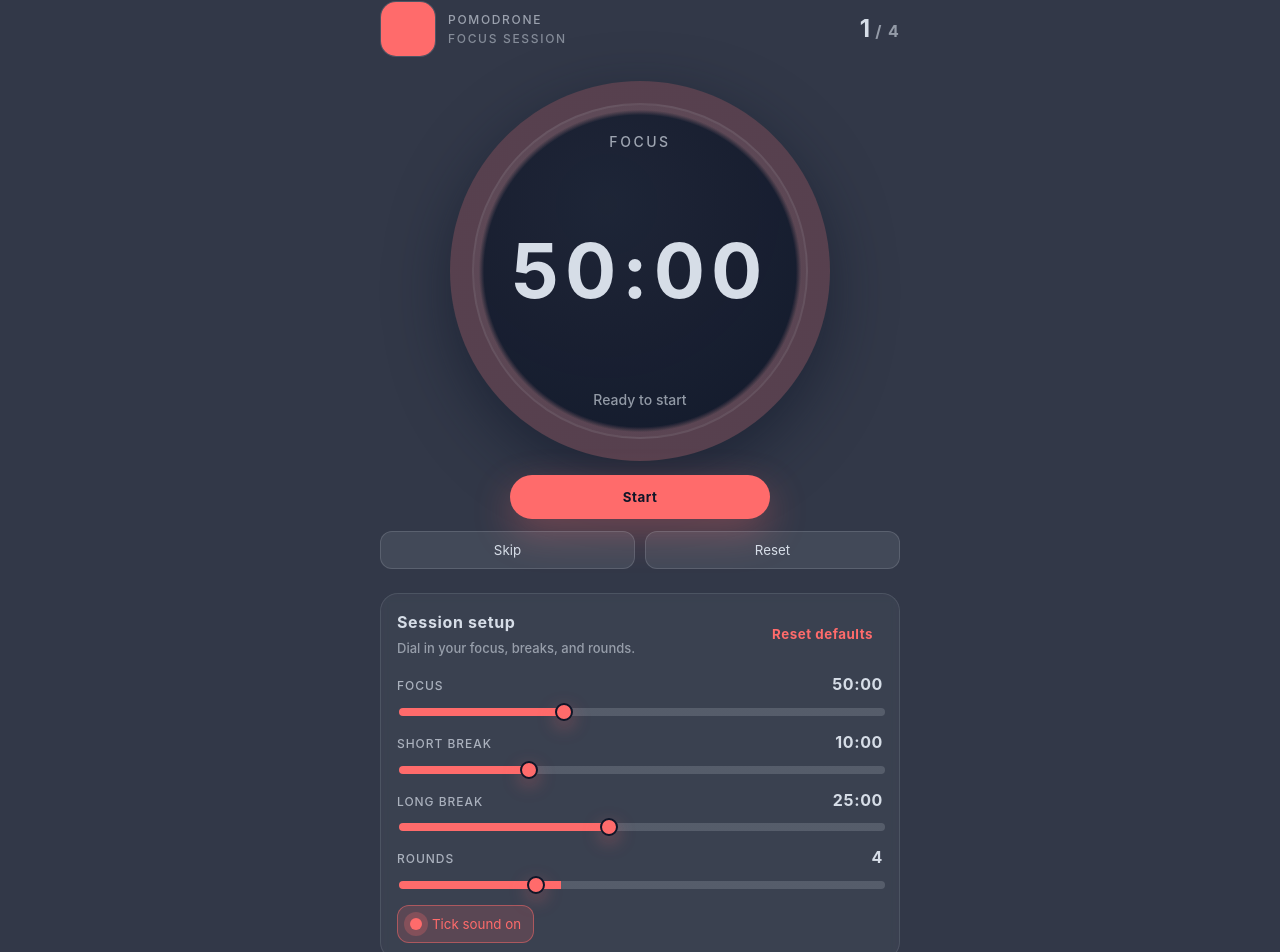
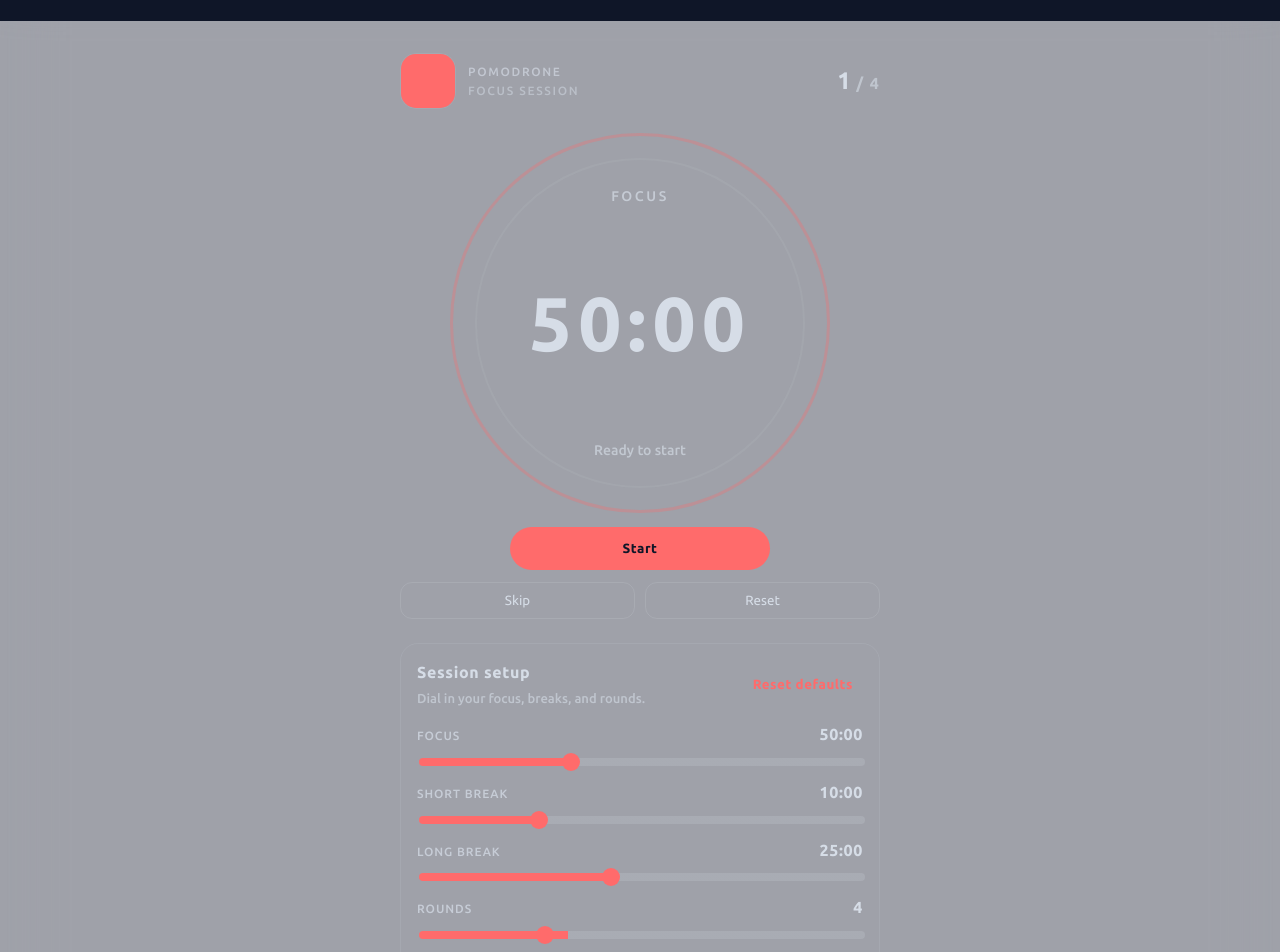
Before and after one commit to the-gauss/pomodrone, a React (Vite) app in the folder app/: page / in a window 1280 px wide. Shown: the part 31-983 px from the top of the page. Built offline with nearby package versions, Linux system fonts and the light colour scheme.

Commit message:
feat: Implement custom window transparency and blur effects, replacing Electron's native vibrancy.

```diff
--- a/app/index.html
+++ b/app/index.html
@@ -1,19 +1,19 @@
 <!doctype html>
 <html lang="en">
+
 <head>
   <meta charset="UTF-8" />
   <link rel="icon" type="image/jpeg" href="/logo-placeholder.jpg" />
   <link rel="preconnect" href="https://fonts.googleapis.com" />
   <link rel="preconnect" href="https://fonts.gstatic.com" crossorigin />
-    <link
-      href="https://fonts.googleapis.com/css2?family=Space+Grotesk:wght@500;600;700&display=swap"
-      rel="stylesheet"
-    />
+  <link href="https://fonts.googleapis.com/css2?family=Ubuntu:wght@400;500;700&display=swap" rel="stylesheet" />
   <meta name="viewport" content="width=device-width, initial-scale=1.0" />
   <title>Pomodrone</title>
 </head>
+
 <body>
   <div id="root"></div>
   <script type="module" src="/src/main.tsx"></script>
 </body>
+
 </html>
--- a/app/src/App.css
+++ b/app/src/App.css
@@ -5,9 +5,7 @@
   display: flex;
   flex-direction: column;
   align-items: center;
-  padding: 0 20px 48px;
-  -webkit-app-region: drag;
-  /* Make the whole window background draggable */
+  padding: 0;
 }
 
 .title-bar {
@@ -23,28 +21,28 @@
   display: flex;
   flex-direction: column;
   gap: 24px;
-  padding-top: 32px;
+  padding: 32px 20px 48px;
+  background: transparent;
   -webkit-app-region: no-drag;
-  /* Disable drag for the content area so buttons work */
 }
 
 .header {
   display: flex;
   align-items: center;
   justify-content: space-between;
+  background: transparent;
   -webkit-app-region: drag;
-  /* Re-enable drag for the header specifically */
 }
 
 .header * {
   -webkit-app-region: no-drag;
-  /* Ensure buttons in header are clicking */
 }
 
 .brand {
   display: flex;
   align-items: center;
   gap: 12px;
+  background: transparent;
 }
 
 .logo-plate {
@@ -52,7 +50,7 @@
   height: 56px;
   border-radius: 16px;
   border: 1px solid rgba(var(--text-rgb), 0.12);
-  background: rgba(var(--text-rgb), 0.06);
+  background: transparent;
   overflow: hidden;
   display: grid;
   place-items: center;
@@ -70,6 +68,7 @@
   letter-spacing: 0.14em;
   text-transform: uppercase;
   color: rgba(var(--text-rgb), 0.64);
+  background: transparent;
 }
 
 .eyebrow.muted {
@@ -82,14 +81,17 @@
   gap: 4px;
   font-weight: 700;
   letter-spacing: 0.08em;
+  background: transparent;
 }
 
 .cycle-current {
   font-size: 24px;
+  background: transparent;
 }
 
 .cycle-total {
   color: rgba(var(--text-rgb), 0.6);
+  background: transparent;
 }
 
 .timer-section {
@@ -97,6 +99,7 @@
   flex-direction: column;
   align-items: center;
   gap: 14px;
+  background: transparent;
 }
 
 .timer-ring {
@@ -104,9 +107,9 @@
   aspect-ratio: 1;
   border-radius: 999px;
   padding: 22px;
-  background: radial-gradient(var(--bg) 58%, transparent 60%),
-    conic-gradient(var(--accent) var(--progress-deg, 0deg), rgba(var(--accent-rgb), 0.18) var(--progress-deg, 0deg));
-  box-shadow: 0 20px 60px rgba(var(--bg-rgb), 0.55);
+  background: transparent;
+  border: 3px solid rgba(var(--accent-rgb), 0.3);
+  box-shadow: none;
   transition: background 0.4s ease;
 }
 
@@ -115,7 +118,7 @@
   height: 100%;
   border-radius: 999px;
   border: 2px solid rgba(var(--text-rgb), 0.08);
-  background: radial-gradient(circle at 40% 30%, rgba(var(--text-rgb), 0.08), rgba(var(--text-rgb), 0.02));
+  background: transparent;
   display: grid;
   place-items: center;
   gap: 6px;
@@ -127,6 +130,7 @@
   text-transform: uppercase;
   letter-spacing: 0.18em;
   color: rgba(var(--text-rgb), 0.7);
+  background: transparent;
 }
 
 .time-reading {
@@ -135,12 +139,14 @@
   letter-spacing: 0.08em;
   font-weight: 700;
   color: var(--text);
+  background: transparent;
 }
 
 .state {
   margin: 0;
   font-size: 14px;
   color: rgba(var(--text-rgb), 0.65);
+  background: transparent;
 }
 
 .controls {
@@ -149,6 +155,7 @@
   flex-direction: column;
   align-items: center;
   gap: 12px;
+  background: transparent;
 }
 
 .primary {
@@ -161,13 +168,13 @@
   font-weight: 700;
   letter-spacing: 0.04em;
   cursor: pointer;
-  box-shadow: 0 14px 38px rgba(var(--accent-rgb), 0.32);
+  box-shadow: none;
   transition: transform 0.18s ease, box-shadow 0.18s ease;
 }
 
 .primary:hover {
   transform: translateY(-1px);
-  box-shadow: 0 20px 40px rgba(var(--accent-rgb), 0.38);
+  box-shadow: 0 10px 20px rgba(var(--accent-rgb), 0.2);
 }
 
 .primary:active {
@@ -179,11 +186,12 @@
   gap: 10px;
   justify-content: center;
   width: 100%;
+  background: transparent;
 }
 
 .secondary {
   flex: 1;
-  background: rgba(var(--text-rgb), 0.1);
+  background: transparent;
   color: var(--text);
   border: 1px solid rgba(var(--text-rgb), 0.16);
   border-radius: 12px;
@@ -202,14 +210,13 @@
 }
 
 .settings-panel {
-  background: rgba(var(--text-rgb), 0.05);
+  background: transparent;
   border: 1px solid rgba(var(--text-rgb), 0.12);
   border-radius: 18px;
   padding: 16px;
   display: flex;
   flex-direction: column;
   gap: 14px;
-  backdrop-filter: blur(4px);
 }
 
 .panel-head {
@@ -217,6 +224,7 @@
   justify-content: space-between;
   align-items: center;
   gap: 12px;
+  background: transparent;
 }
 
 .panel-title {
@@ -224,16 +232,18 @@
   font-size: 16px;
   letter-spacing: 0.04em;
   font-weight: 700;
+  background: transparent;
 }
 
 .panel-subtitle {
   margin: 2px 0 0;
   color: rgba(var(--text-rgb), 0.6);
   font-size: 13px;
+  background: transparent;
 }
 
 .text-link {
-  background: none;
+  background: transparent;
   border: none;
   color: var(--accent);
   cursor: pointer;
@@ -256,18 +266,21 @@
   display: flex;
   flex-direction: column;
   gap: 12px;
+  background: transparent;
 }
 
 .setting-row {
   display: flex;
   flex-direction: column;
   gap: 8px;
+  background: transparent;
 }
 
 .setting-header {
   display: flex;
   justify-content: space-between;
   align-items: baseline;
+  background: transparent;
 }
 
 .setting-label {
@@ -275,11 +288,13 @@
   letter-spacing: 0.08em;
   text-transform: uppercase;
   font-size: 12px;
+  background: transparent;
 }
 
 .setting-value {
   font-weight: 700;
   letter-spacing: 0.04em;
+  background: transparent;
 }
 
 input[type='range'] {
@@ -305,8 +320,8 @@ input[type='range']::-webkit-slider-thumb {
   height: 18px;
   border-radius: 50%;
   background: var(--accent);
-  border: 2px solid var(--bg);
-  box-shadow: 0 6px 18px rgba(var(--accent-rgb), 0.35);
+  border: 2px solid transparent;
+  box-shadow: none;
   cursor: pointer;
 }
 
@@ -315,8 +330,8 @@ input[type='range']::-moz-range-thumb {
   height: 18px;
   border-radius: 50%;
   background: var(--accent);
-  border: 2px solid var(--bg);
-  box-shadow: 0 6px 18px rgba(var(--accent-rgb), 0.35);
+  border: 2px solid transparent;
+  box-shadow: none;
   cursor: pointer;
 }
 
@@ -332,13 +347,14 @@ input[type='range']::-moz-range-track {
   display: flex;
   gap: 10px;
   flex-wrap: wrap;
+  background: transparent;
 }
 
 .toggle {
   display: inline-flex;
   align-items: center;
   gap: 10px;
-  background: rgba(var(--text-rgb), 0.08);
+  background: transparent;
   color: var(--text);
   border: 1px solid rgba(var(--text-rgb), 0.18);
   border-radius: 12px;
@@ -352,18 +368,18 @@ input[type='range']::-moz-range-track {
   height: 12px;
   border-radius: 50%;
   background: rgba(var(--text-rgb), 0.5);
-  box-shadow: 0 0 0 4px rgba(var(--text-rgb), 0.14);
+  box-shadow: none;
 }
 
 .toggle.active {
-  background: rgba(var(--accent-rgb), 0.16);
+  background: transparent;
   border-color: rgba(var(--accent-rgb), 0.5);
   color: var(--accent);
 }
 
 .toggle.active .toggle-dot {
   background: var(--accent);
-  box-shadow: 0 0 0 6px rgba(var(--accent-rgb), 0.25);
+  box-shadow: none;
 }
 
 .toggle:active {
--- a/app/src/App.tsx
+++ b/app/src/App.tsx
@@ -256,6 +256,7 @@ function App() {
 
   return (
     <main className="app-shell">
+      <div className="title-bar" />
       <div className="frame">
         <header className="header">
           <div className="brand">
--- a/app/src/index.css
+++ b/app/src/index.css
@@ -7,9 +7,9 @@
   --text-rgb: 214, 221, 231;
 
   /* Translucency variables */
-  --alpha: 0.85;
+  --alpha: 0.4;
   /* opacity: 0-1. Increased default for better visibility */
-  --beta: 12px;
+  --beta: 30px;
   /* blur strength for internal elements */
 
   font-family: 'Ubuntu', 'SF Pro Display', 'Helvetica Neue', sans-serif;
@@ -34,10 +34,10 @@ body {
   margin: 0;
   min-width: 320px;
   min-height: 100vh;
-  /* Apply the tint color with adjustable opacity.
-     Native vibrancy handles the desktop blur.
-     We optionally add backdrop-filter to blur content BEHIND the body if vibrancy fails or for extra effect. */
+  /* Apply tint color (alpha) AND custom blur (beta) to the whole window background */
   background: rgba(var(--bg-rgb), var(--alpha));
+  backdrop-filter: blur(var(--beta));
+  -webkit-backdrop-filter: blur(var(--beta));
   color: var(--text);
 }
 
```
Also changed, not shown: app/electron/main.cjs (+5 -4 lines). Lines whose indentation alone changed are shown as unchanged.
